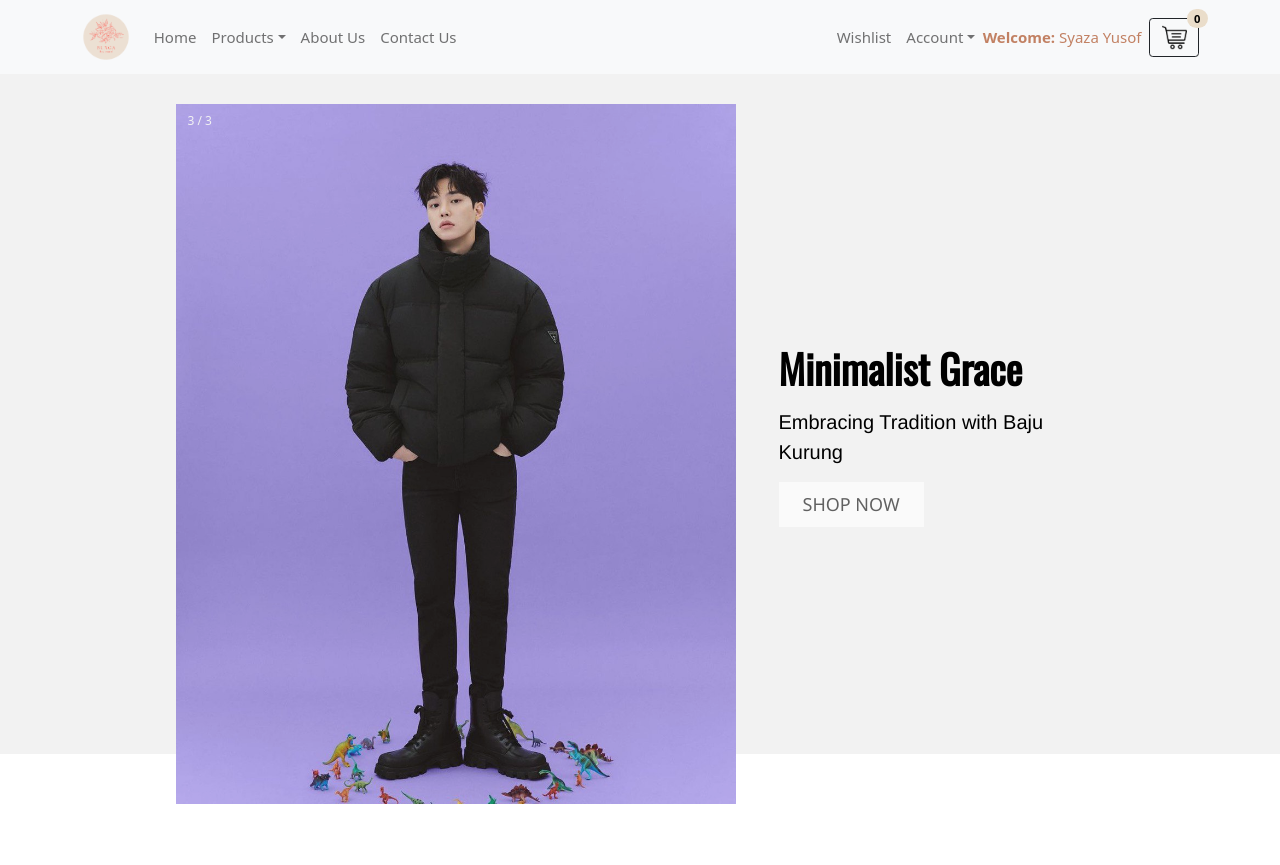
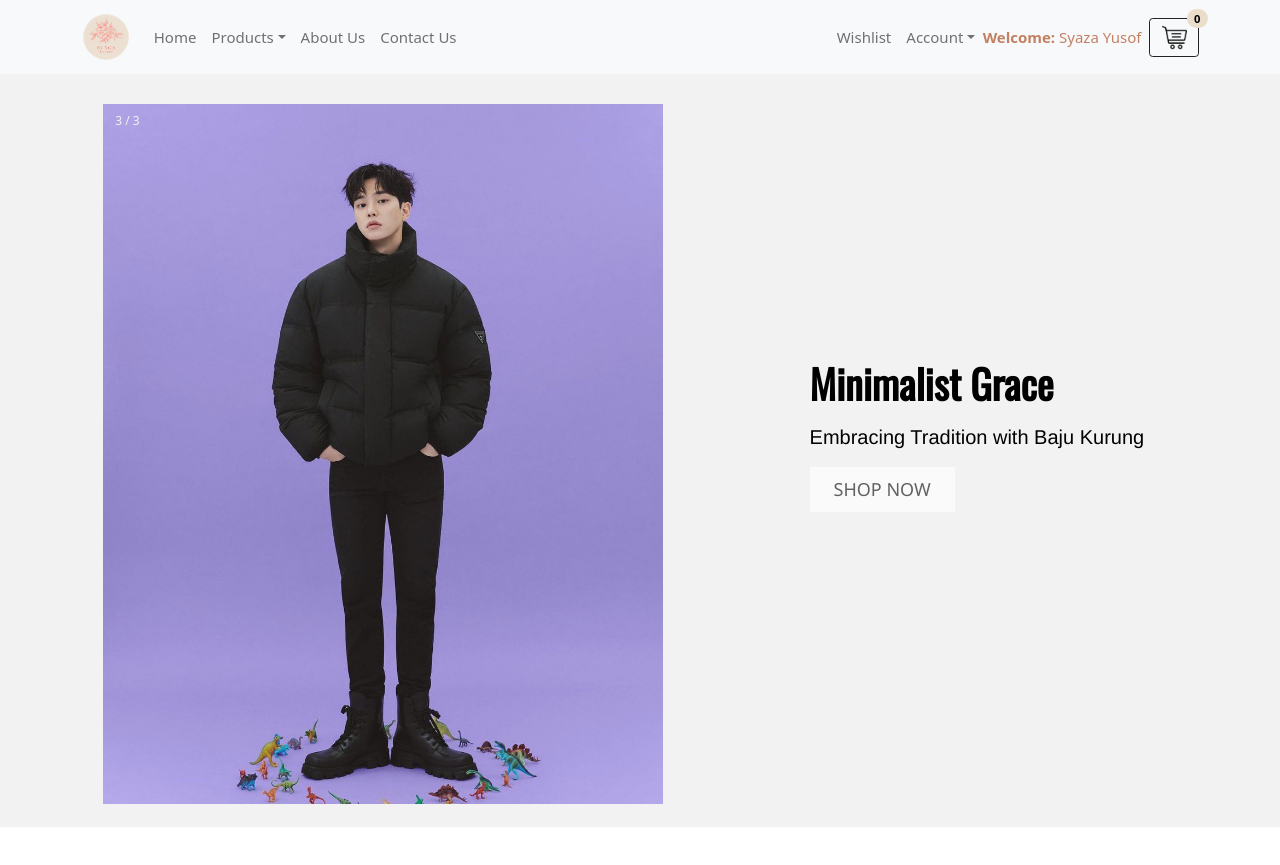
Before and after one commit to antideviant/bungaboulevard, a PHP site: page /product.php in a window 1280 px wide. Shown: the top 865 px of the page. Run offline with PHP 8.4, Linux system fonts and the light colour scheme; a user stored in the database is signed in; data comes from the database, SQL or seed files in the repository; data that the repository does not hold is empty.

Commit message:
Update product.php
slideshow

```diff
--- a/product.php
+++ b/product.php
@@ -30,7 +30,6 @@ include_once('includes/config.php');
 
 <header class="product-hea">
 
-
   <div class="slideshow-container">
 
     <!-- Full-width images with number and caption text -->
@@ -55,20 +54,19 @@ include_once('includes/config.php');
       <h1 class="display-4 fw-bolder" style="font-size:40px;">Minimalist Grace</h1>
           <p id="slogan"> Embracing Tradition with Baju Kurung </p>
             <div style="position: relative; left: -14rem;">
-          <h6 ><button class="w3-button w3-white w3-padding-large w3-large w3-opacity w3-hover-opacity-off" onClick="scrollWin()"
-  value='click here'>SHOP NOW</button></h6>
+              <h6><button class="w3-button w3-white w3-padding-large w3-large w3-opacity w3-hover-opacity-off" onClick="scrollWin()"
+                  value='click here'>SHOP NOW </button>
+              </h6>
             </div>
     </div>
   </div>
-
-</div>
-            </div>
+<br>
 </header>
   <!-- Next and previous buttons -->
   <!-- <a class="prev" onclick="plusSlides(-1)">&#10094;</a>
   <a class="next" onclick="plusSlides(1)">&#10095;</a>
 </div> -->
-<br>
+<br></br>
 
 <!-- The dots/circles -->
 <!-- <div style="text-align:center">
@@ -255,8 +253,7 @@ h1 {
 
 .product-hea{
   background-color:#F2F2F2;
-  height: 680px;
-
+  background-size: 100% 100%;
 }
 .mySlides
 {
@@ -272,7 +269,7 @@ h1 {
   position: relative;
   display: flex;
   align-items: center;
-  justify-content: center;
+  justify-content: space-evenly;
 }
 
 /* On hover, add a black background color with a little bit see-through */
@@ -286,11 +283,9 @@ h1 {
   font-size: 30px;
   padding: 8px 12px;
   position: relative;
-  width:10%;
+  width:auto;
   margin-left: 1px;
   size:100px;
-
-
 }
 
 /* Number text (1/3 etc) */
```
Lines whose indentation alone changed are shown as unchanged.
